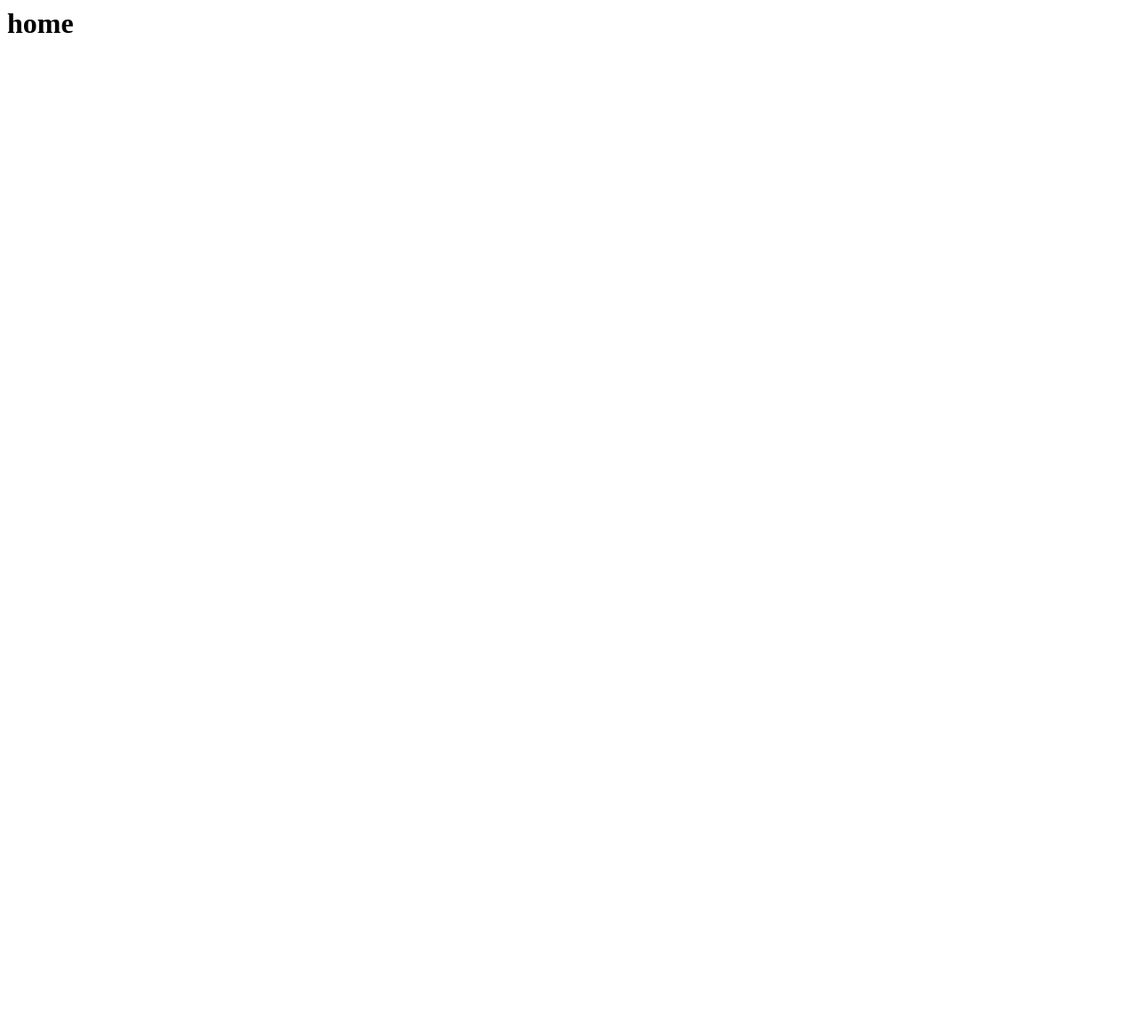
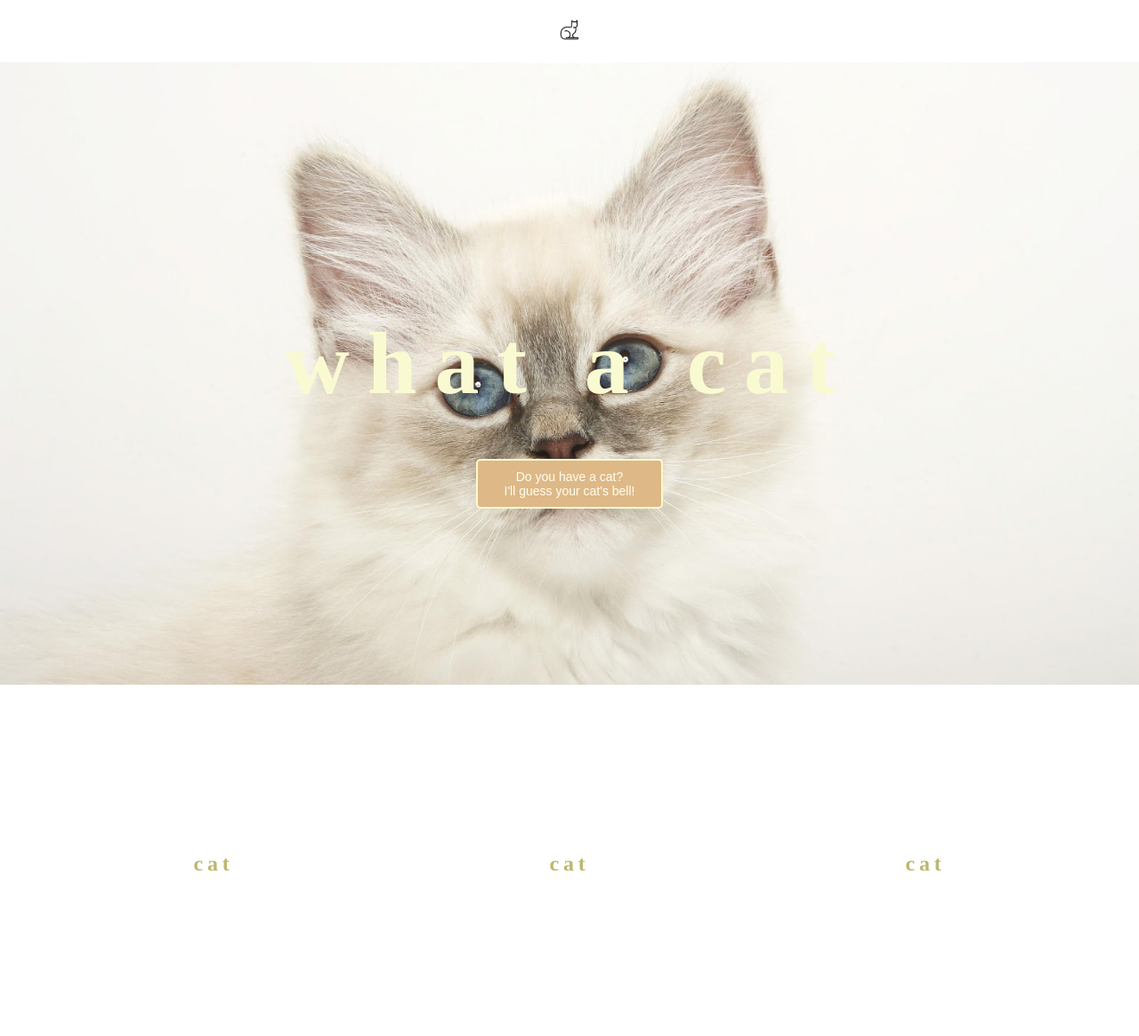
Before and after one commit to parksangji/djangoProject, a Django app: page / in a window 1280 px wide. Before the commit the page is almost empty. Shown: the whole page at 89% size. Before the commit the page ends 37 px from the top, so only its background shows below. Run offline with Django 3.2, Linux system fonts and the light colour scheme.

Commit message:
cat is love html init

```diff
--- /dev/null
+++ b/home/static/css/style.css
@@ -0,0 +1,75 @@
+body{
+    margin: 0;
+}
+
+.nav{
+    height: 70px;
+    display: flex;
+    justify-content: center;
+    align-items: center;
+    max-width: 1000px;
+    margin: auto;
+}
+.nav .logo img{
+    width:100px
+
+}
+.header{
+    background: url(/static/image/header_img.jpg);
+    background-position: center;
+    background-size: cover;
+    height: 700px;
+    display: flex;
+    align-items: center;
+    justify-content: center;
+}
+.header .title{
+    text-align: center;
+}
+
+.header .title h1{
+    font-size: 100px;
+    color: lightgoldenrodyellow;
+    letter-spacing: 0.2em;
+    margin-bottom: 0;
+}
+
+.header .title button{
+    margin-top: 50px;
+    background: burlywood;
+    color: ivory;
+    border: 2px solid lightgoldenrodyellow;
+    border-radius: 5px;
+    padding: 10px 30px;
+    font-size: 14px;
+    transition: .5s ease;
+}
+.header .title button:hover{
+    transition: .5s ease;
+    border: 2px solid lightgoldenrodyellow;
+    background: transparent;
+    color: brack;
+}
+.intro{
+    margin-top: 0;
+    display: flex;
+    justify-content: center;
+    align-items: center;
+    max-width: 1200px;
+    margin: auto;
+}
+.intro .card{
+    flex: 1;
+    text-align: center;
+    margin: 150px 40px;
+
+}
+.intro .card h1{
+    color: darkkhaki;
+    margin-bottom: 30px;
+    letter-spacing: 0.2em;
+}
+.intro .card p{
+    color: brack;
+    font-size: 10px;
+}
--- a/home/templates/home.html
+++ b/home/templates/home.html
@@ -1 +1,48 @@
-<h1> home </h1>
+<!DOCTYPE html>
+{% load static %}
+<html lang="ko">
+    <head>
+        <meta charset="utf-8">
+        <link rel="stylesheet" href="{% static 'css/style.css' %}">
+    </head>
+    <body>
+        <div class="nav">
+            <div class="logo">
+                <img src="static/image/nav_cat_logo.jpg" alt="">
+            </div>
+        </div>
+
+        <section class="header">
+            <div class="title">
+                <h1>what a cat</h1>
+                <button>Do you have a cat?<br> I'll guess your cat's bell!</button>
+            </div>
+        </section>
+
+        <section class="intro">
+            <div class="card" >
+                <div class="logo">
+                    <img src="" alt="">
+                </div>
+                <h1>cat</h1>
+            </div>
+            <div class="card">
+                <div class="logo">
+                    <img src="" alt="">
+                </div>
+                <h1>cat</h1>
+            </div>
+            <div class="card">
+                <div class="logo">
+                    <img src="" alt="">
+                </div>
+                <h1>cat</h1>
+            </div>
+
+        </section>
+
+        <section class="service">
+
+        </section>
+    </body>
+</html>
```
Also changed, not shown: home/static/image/header_img.jpg (added), home/static/image/nav_cat_logo.jpg (added).
